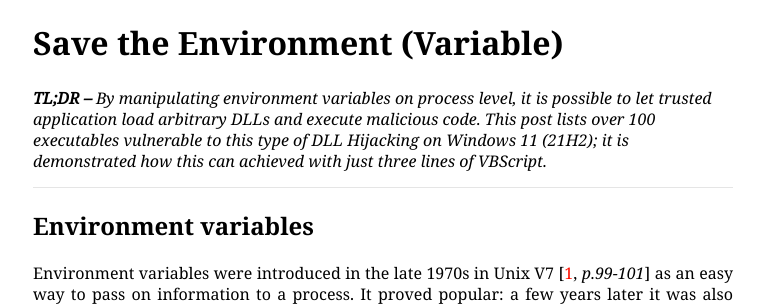
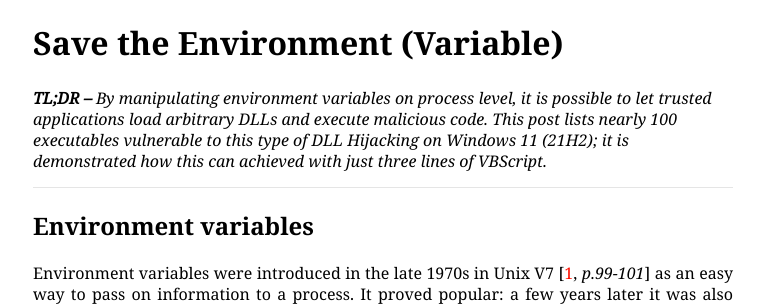
Before and after one commit to wietze/wietze.github.io, a Jekyll site: the page built from _posts/2022-08-16-save-the-environment-variables.md, in a window 1280 px wide. Shown: the top 306 px of the page, without its empty margins (257-1021 px from the left). Built offline with Jekyll 4.4.1, drawn with Linux system fonts in a browser that asks for light colours; comment, search, counter and statistics services are not loaded.

Commit message:
Updating tweet data on Environment Variable-based DLL Hijacking post

```diff
--- a/_posts/2022-08-16-save-the-environment-variables.md
+++ b/_posts/2022-08-16-save-the-environment-variables.md
@@ -1,11 +1,11 @@
 ---
 layout: post
 title: Save the Environment (Variable)
-tldr: By manipulating environment variables on process level, it is possible to let trusted application load arbitrary DLLs and execute malicious code. This post lists over 100 executables vulnerable to this type of DLL Hijacking on Windows 11 (21H2); it is demonstrated how this can achieved with just three lines of VBScript.
-image: /assets/2022-08-16-vbscript-example.jpg
+tldr: By manipulating environment variables on process level, it is possible to let trusted applications load arbitrary DLLs and execute malicious code. This post lists nearly 100 executables vulnerable to this type of DLL Hijacking on Windows 11 (21H2); it is demonstrated how this can achieved with just three lines of VBScript.
+image: /assets/2022-08-16-vbscript-example.png
 tags: [dll hijacking, environment variable, env variable, envvar, systemroot, windir, envvar dll hijacking, environment variable-based hijacking]
 js: true
-tweet:
+tweet: 1559358985764933632
 ---
 
 
```
